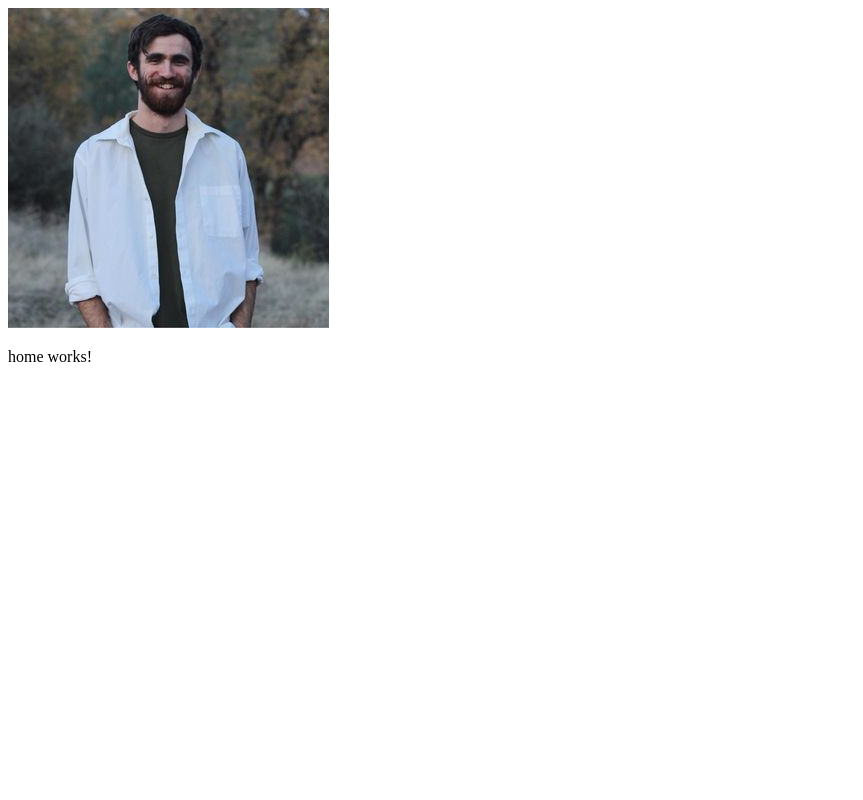
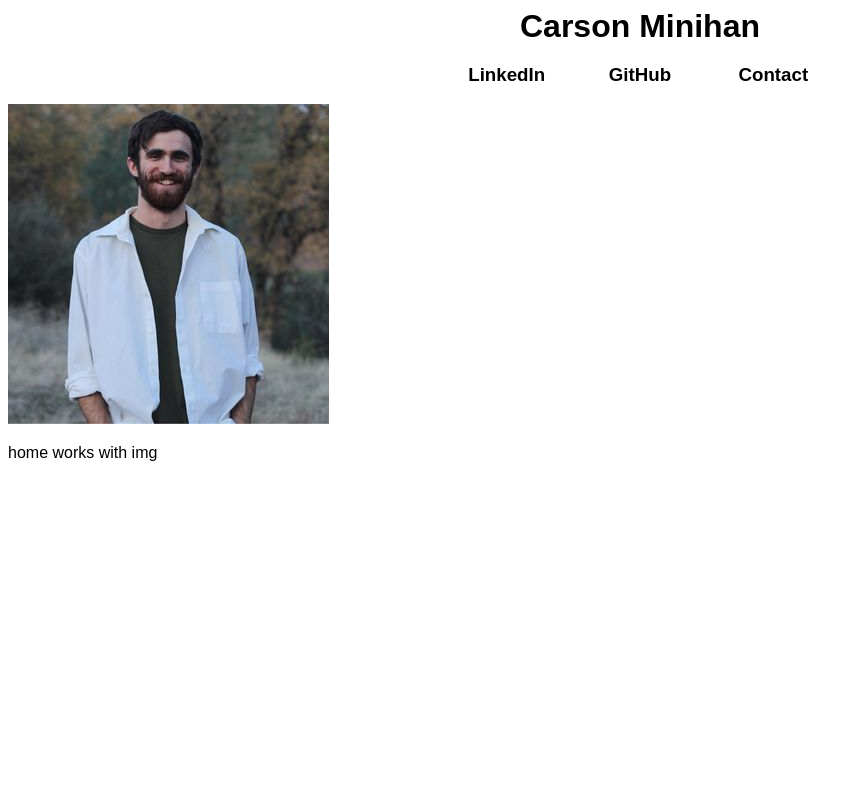
Before and after one commit to CarsonMinihan/gh-pages-sample, an Angular app: page /home in a window 1280 px wide. Shown: the top 800 px of the page, without its empty margins (0-863 px from the left). Built offline with nearby package versions, Linux system fonts and the light colour scheme.

Commit message:
added nav bar and title and moved img to home component

```diff
--- a/src/app/app.component.html
+++ b/src/app/app.component.html
@@ -1,4 +1 @@
-<div>
-  <img src="./assets/images/self-Img.jpg" alt="self-Img"/>
-</div>
 <router-outlet></router-outlet>
--- a/src/app/components/home/home.component.css
+++ b/src/app/components/home/home.component.css
@@ -0,0 +1,22 @@
+.header{
+    display: flex;
+    justify-content: center;
+    flex-direction: column;
+    width: 100%;
+}
+.row{
+    flex-direction: row;
+}
+.title{
+    text-align: center;
+    margin: 0;
+}
+.nav{
+    display: flex;
+    text-align: center;
+    margin: auto;
+    width: 400px;
+}
+.nav-btn{
+    flex: 1;
+}
--- a/src/app/components/home/home.component.html
+++ b/src/app/components/home/home.component.html
@@ -1 +1,24 @@
-<p>home works!</p>
+<div class="header">
+    <h1 class="title row">Carson Minihan</h1>
+    <div class = "nav row">
+        <div class="nav-btn">
+            <h3><a style="text-decoration: none; color: black;" href="https://www.linkedin.com/in/carson-minihan/" target="_blank">LinkedIn</a></h3>
+        </div>
+        <div class="nav-btn">
+            <h3><a style="text-decoration: none; color: black;" href="https://github.com/CarsonMinihan" target="_blank">GitHub</a></h3>
+        </div>
+        <div class="nav-btn">
+            <h3><a style="text-decoration: none; color: black;" href="#contact">Contact</a></h3>
+        </div>
+    </div>
+</div>
+
+<div>
+    <img src="./assets/images/self-Img.jpg" alt="self-Img"/>
+</div>
+
+<p style="height: 700px;">home works with img</p>
+
+<div id = "contact" class="footer">
+    <p>contact</p>
+</div>
--- a/src/styles.css
+++ b/src/styles.css
@@ -1 +1,4 @@
 /* You can add global styles to this file, and also import other style files */
+html{
+    font-family: sans-serif;
+}
```
Also changed, not shown: 6 other files (tests, documents, lock files or other folders).
